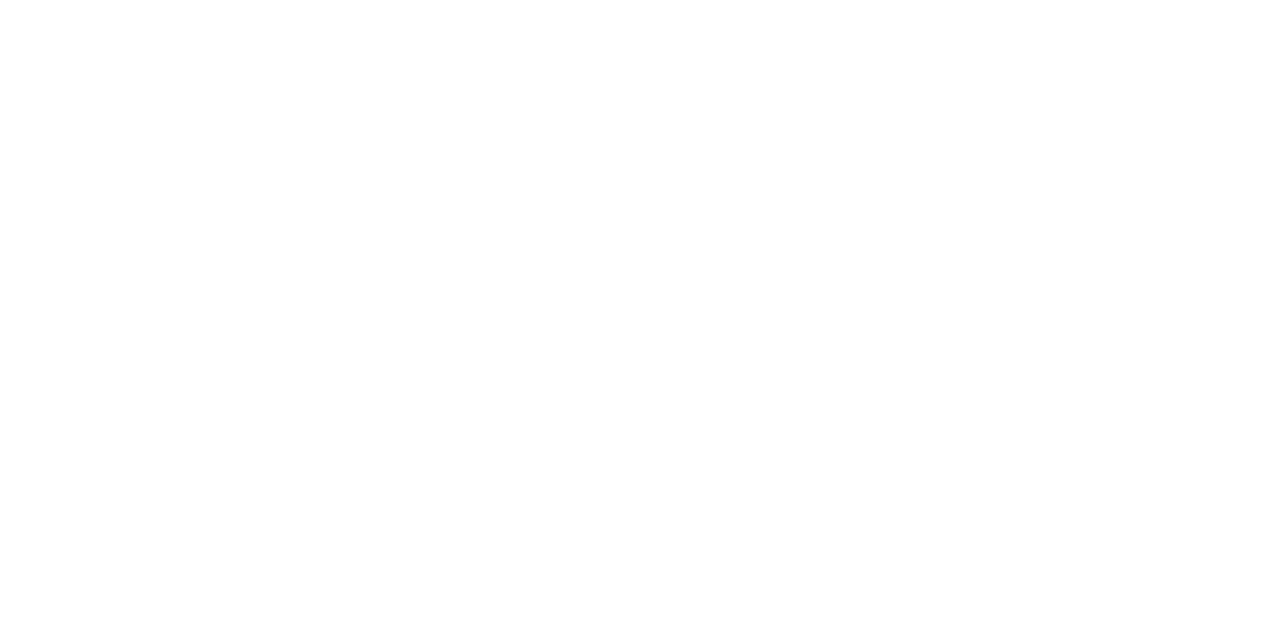
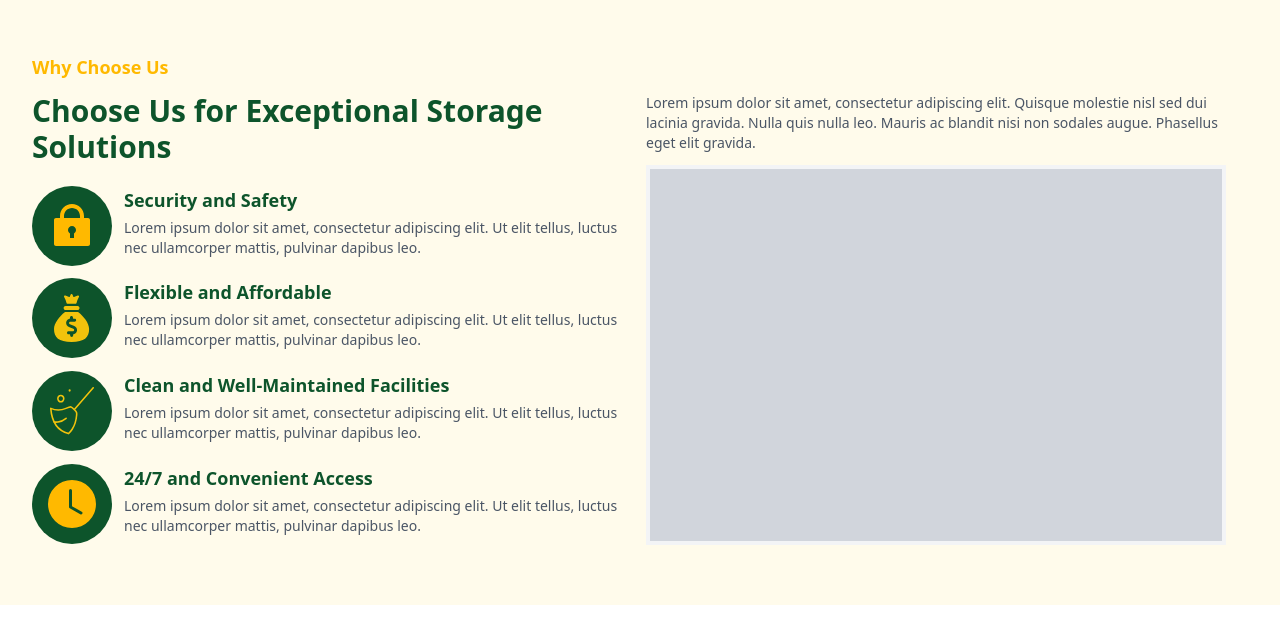
Before and after one commit to Burak-A-dev/StorAid, a React (Vite) app: page / in a window 1280 px wide. Shown: the top 644 px of the page. Built offline with nearby package versions, Linux system fonts and the light colour scheme.

Commit message:
Choose up section completed.

```diff
--- a/src/App.jsx
+++ b/src/App.jsx
@@ -1,6 +1,9 @@
+import ChooseUs from "./components/common/ChooseUs";
+
 function App() {
   return (
     <div>
+      <ChooseUs/>
     </div>
   );
 }
--- /dev/null
+++ b/src/components/common/ChooseUs.jsx
@@ -0,0 +1,87 @@
+import { RiLock2Fill } from "react-icons/ri";
+import { BsClockFill } from "react-icons/bs";
+import moneyBagIcon from '../../assets/MoneyBag.svg';
+import broomIcon from '../../assets/Broom.svg';
+
+function IconCircle({ children }) {
+  return (
+    <div className="w-20 h-20 bg-green-900 rounded-full flex items-center justify-center shrink-0 overflow-hidden">
+      {children}
+    </div>
+  );
+}
+
+export default function ChooseUs() {
+  return (
+    <div className="flex justify-center pb-10 bg-amber-50">
+      <div className="max-w-7xl w-full px-8 pb-5">
+        <div className="grid grid-cols-2 grid-rows-6 h-full gap-3">
+
+          <h3 className="row-start-1 row-end-2 col-start-1 col-end-2 text-lg font-bold text-amber-400 self-end">
+            Why Choose Us
+          </h3>
+
+          <h2 className="row-start-2 row-end-3 col-start-1 col-end-2 text-3xl font-bold text-green-900 mt-0">
+            Choose Us for Exceptional Storage Solutions
+          </h2>
+
+          <div className="flex items-start gap-3 row-start-3 row-end-4 col-start-1 col-end-2">
+            <IconCircle>
+              <RiLock2Fill className="text-amber-400 w-12 h-12" />
+            </IconCircle>
+            <div className="space-y-1">
+              <h3 className="font-semibold text-lg text-green-900">Security and Safety</h3>
+              <p className="text-gray-600 text-sm">
+                Lorem ipsum dolor sit amet, consectetur adipiscing elit. Ut elit tellus, luctus nec ullamcorper mattis, pulvinar dapibus leo.
+              </p>
+            </div>
+          </div>
+
+          <div className="flex items-start gap-3 row-start-4 row-end-5 col-start-1 col-end-2">
+            <IconCircle>
+              <img src={moneyBagIcon} alt="Money Bag" className="w-12 h-12 object-contain" />
+            </IconCircle>
+            <div className="space-y-1">
+              <h3 className="font-semibold text-lg text-green-900">Flexible and Affordable</h3>
+              <p className="text-gray-600 text-sm">
+                Lorem ipsum dolor sit amet, consectetur adipiscing elit. Ut elit tellus, luctus nec ullamcorper mattis, pulvinar dapibus leo.
+              </p>
+            </div>
+          </div>
+
+          <div className="flex items-start gap-3 row-start-5 row-end-6 col-start-1 col-end-2">
+            <IconCircle>
+              <img src={broomIcon} alt="Clean Facilities" className="w-12 h-12 object-contain" />
+            </IconCircle>
+            <div className="space-y-1">
+              <h3 className="font-semibold text-lg text-green-900">Clean and Well-Maintained Facilities</h3>
+              <p className="text-gray-600 text-sm">
+                Lorem ipsum dolor sit amet, consectetur adipiscing elit. Ut elit tellus, luctus nec ullamcorper mattis, pulvinar dapibus leo.
+              </p>
+            </div>
+          </div>
+
+          <div className="flex items-start gap-3 row-start-6 row-end-7 col-start-1 col-end-2">
+            <IconCircle>
+              <BsClockFill className="text-amber-400 w-12 h-12" />
+            </IconCircle>
+            <div className="space-y-1">
+              <h3 className="font-semibold text-lg text-green-900">24/7 and Convenient Access</h3>
+              <p className="text-gray-600 text-sm">
+                Lorem ipsum dolor sit amet, consectetur adipiscing elit. Ut elit tellus, luctus nec ullamcorper mattis, pulvinar dapibus leo.
+              </p>
+            </div>
+          </div>
+
+          <div className="flex flex-col justify-start row-start-2 row-end-7 col-start-2 col-end-3 gap-3">
+            <p className="text-gray-600 text-sm">
+              Lorem ipsum dolor sit amet, consectetur adipiscing elit. Quisque molestie nisl sed dui lacinia gravida. Nulla quis nulla leo. Mauris ac blandit nisi non sodales augue. Phasellus eget elit gravida.
+            </p>
+            <span className="bg-gray-300 w-145 h-95 border-4 border-gray-100"></span>
+          </div>
+
+        </div>
+      </div>
+    </div>
+  );
+}
```
Also changed, not shown: src/assets/Broom.svg (added), src/assets/MoneyBag.svg (added).
